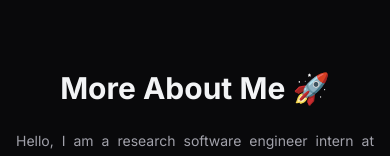
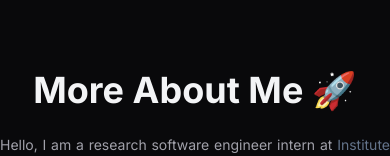
Before and after one commit to justinyeh1995/my_portfolio_site, a Next.js app: page / in a window 390 px wide. Shown: the part 652-808 px from the top of the page. Built offline with nearby package versions, Linux system fonts and the light colour scheme; no server answers.

Commit message:
Modify: Title text size and add padding for x

```diff
--- a/src/components/About/About.tsx
+++ b/src/components/About/About.tsx
@@ -10,13 +10,13 @@ const AboutMe = () => {
     return (
         <section id="AboutMe" className="relative overflow-hidden bg-zinc-950 pt-52 md:pt-52 md:pb-10 md:px-16 lg:px-24 flex flex-col justify-center">
             <motion.h2
-                className="text-3xl sm:text-2xl font-bold text-gray-100 mb-6 text-center md:text-left"
+                className="text-4xl sm:text-2xl font-bold text-gray-100 mb-6 text-center md:text-left"
             >
                 More About Me <span className="text-slate-500">🚀</span>
             </motion.h2>
             <div className="grid grid-cols-1 md:grid-cols-12 gap-8 items-center">
                 <motion.div
-                    className="col-span-12 md:col-span-8 px-4"
+                    className="col-span-12 md:col-span-8 sm:px-4"
                     initial={{ opacity: 0, y: 20 }}
                     animate={{ opacity: 1, y: 0 }}
                     transition={{ duration: 0.5, delay: 0.2 }}
```
